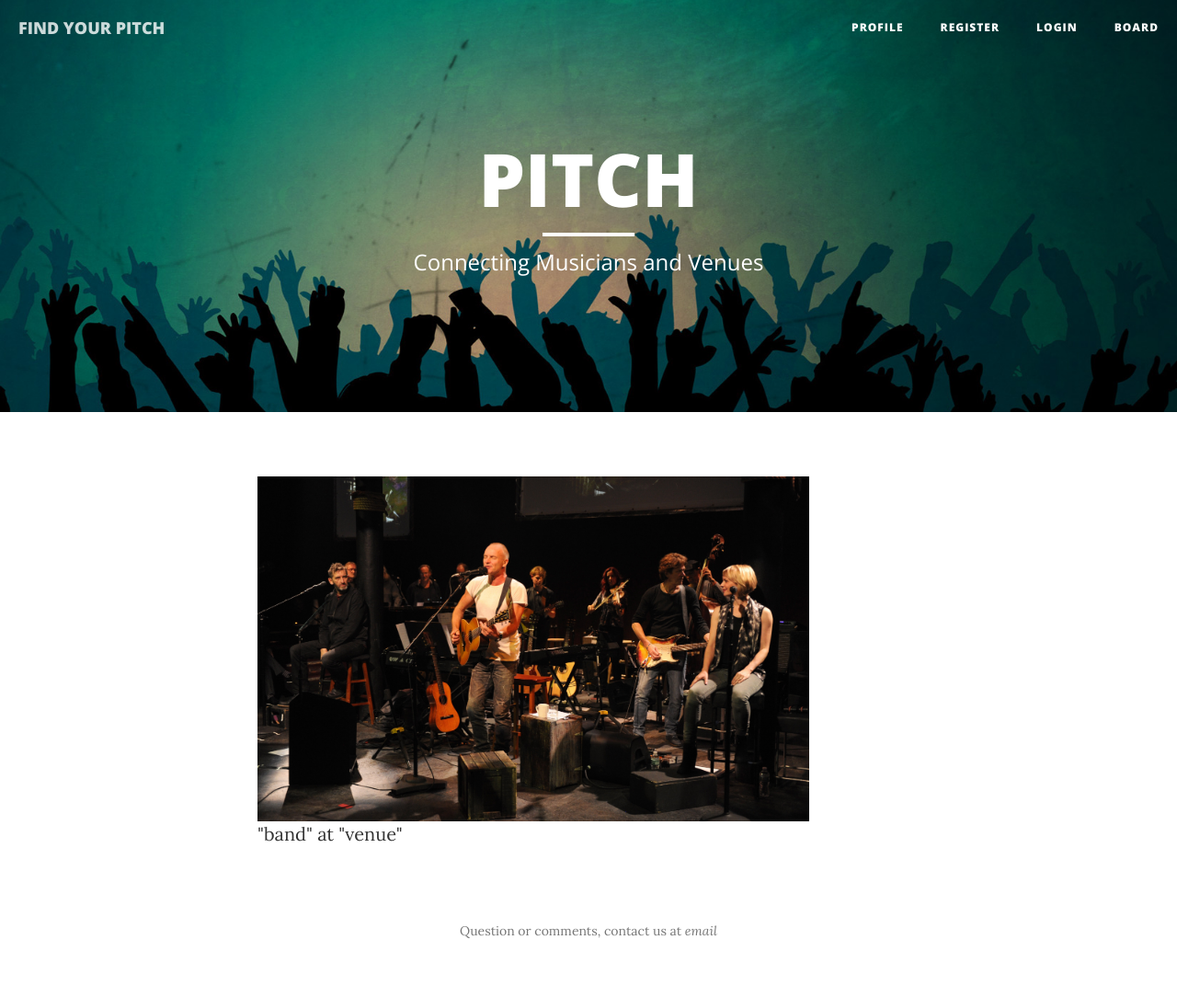
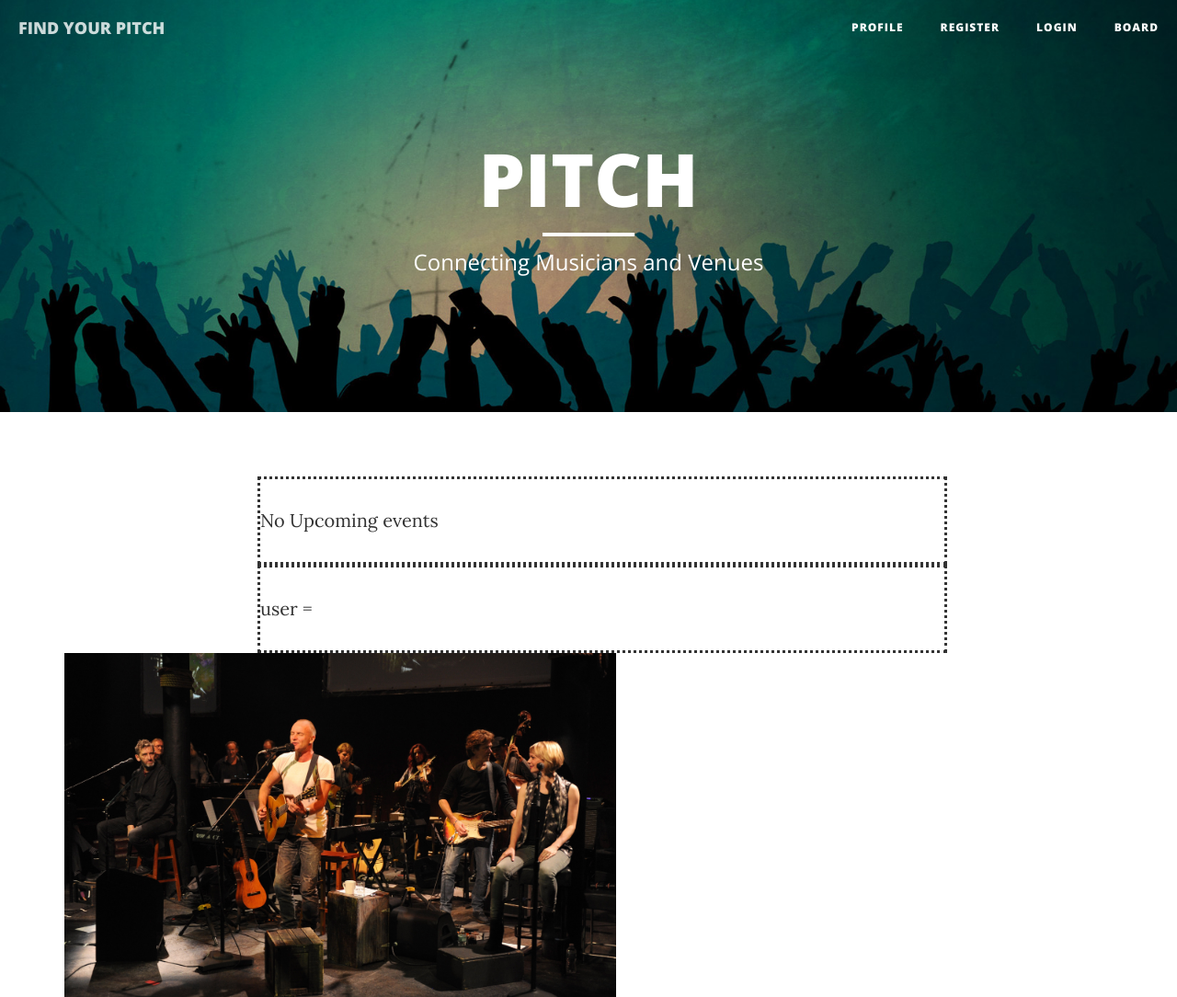
Before and after one commit to dhobday24/web_dev_finder, a Django app: page / in a window 1280 px wide. Shown: the top 1084 px of the page at 92% size. Before the commit the page ends 1020 px from the top, so only its background shows below. Run offline with Django 3.2, Linux system fonts and the light colour scheme; data that the repository does not hold is empty; some libraries are stand-ins or nearby versions.

Commit message:
added upcoming events column on landing page. Colum shows data from the event board after today's date

```diff
--- a/gigfinder/authentication/templates/index.html
+++ b/gigfinder/authentication/templates/index.html
@@ -9,6 +9,31 @@
 <div class="container">
   <div class="row">
     <div class="col-lg-8 col-lg-offset-2 col-md-10 col-md-offset-1">
+      <div id="venue_posts" style="border-style: dotted;">
+        {% if events %}
+
+            <ul>
+            <p style="">Upcoming Events</p>
+            {% for events in events %}
+              <li><a href="/board/events/{{event.id}}/">{{events.event_name}}</a></li>
+              <li><a href="/board/events/{{event.id}}/">{{events.event_date}}</a></li>
+              <li><a href="/board/events/{{event.id}}/">{{events.event_description_short }}</a></li>
+
+
+            {% endfor %}
+                </ul>
+
+            {% else %}
+                <p>No Upcoming events</p>
+            {% endif %}
+
+      </div>
+
+      <div id="musician_posts" style="border-style: dotted;"">
+        <p>user = {{ user.username }}</p>
+      </div>
+    </div>
+
       <div class="slideshow">
         <figure>
           <img src="{%static 'images/slide1.jpg' %} " width="600" />
--- a/gigfinder/authentication/views.py
+++ b/gigfinder/authentication/views.py
@@ -8,10 +8,16 @@ from django.views.decorators.csrf import csrf_protect, csrf_exempt
 from django.shortcuts import render_to_response
 from django.http import HttpResponseRedirect
 from django.template import RequestContext
+from board.models import *
 
 
 def index(request):
-    return render(request, 'index.html')
+    events = Event.objects.all()
+    context = {
+        'events': events,
+    }
+    return render(request, 'index.html', context)
+
 
 
 @csrf_exempt
```
Also changed, not shown: gigfinder/authentication/migrations/0002_auto_20161201_1912.py (added), gigfinder/static/images/upcoming_events.jpg (added).
